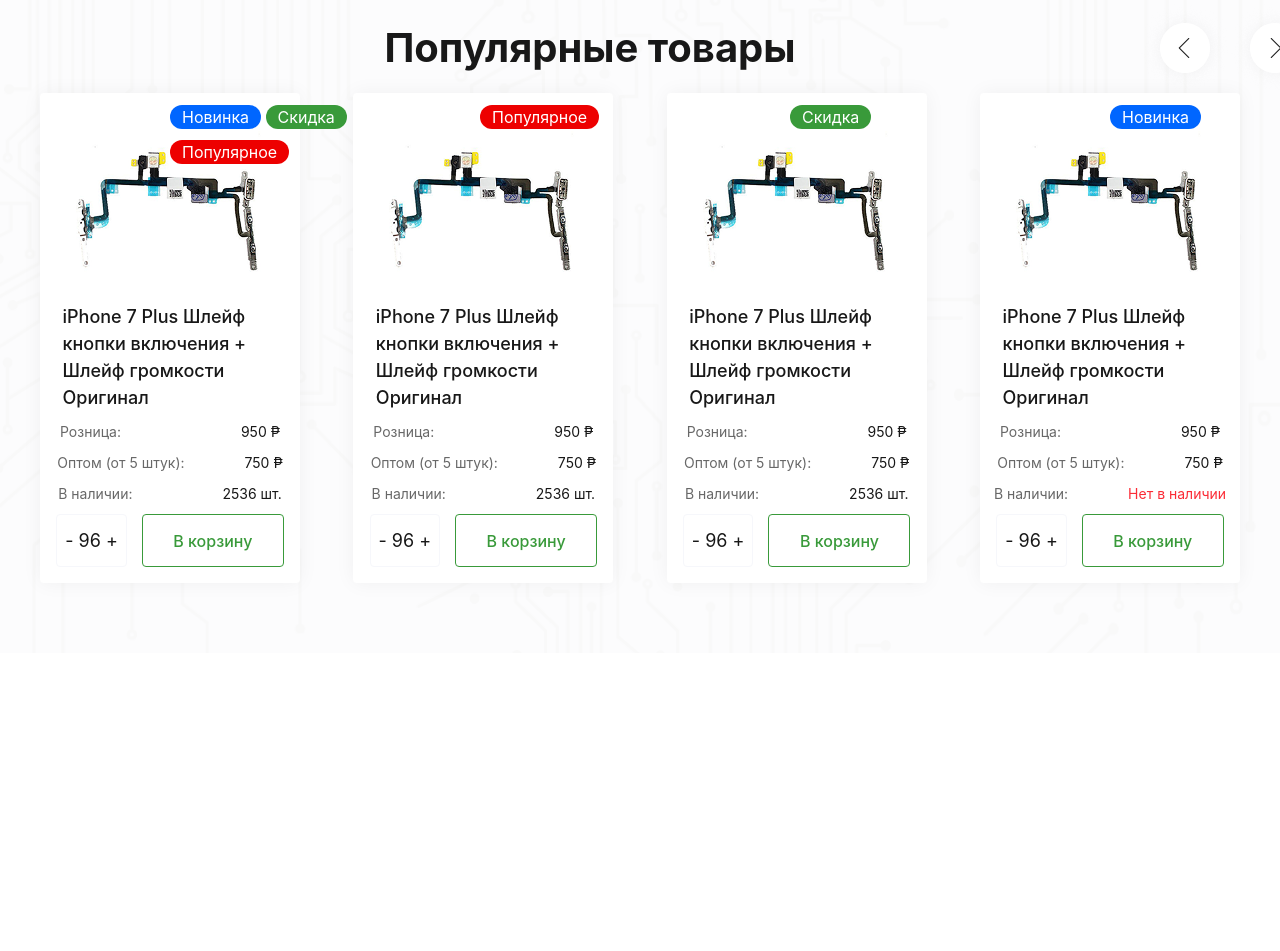
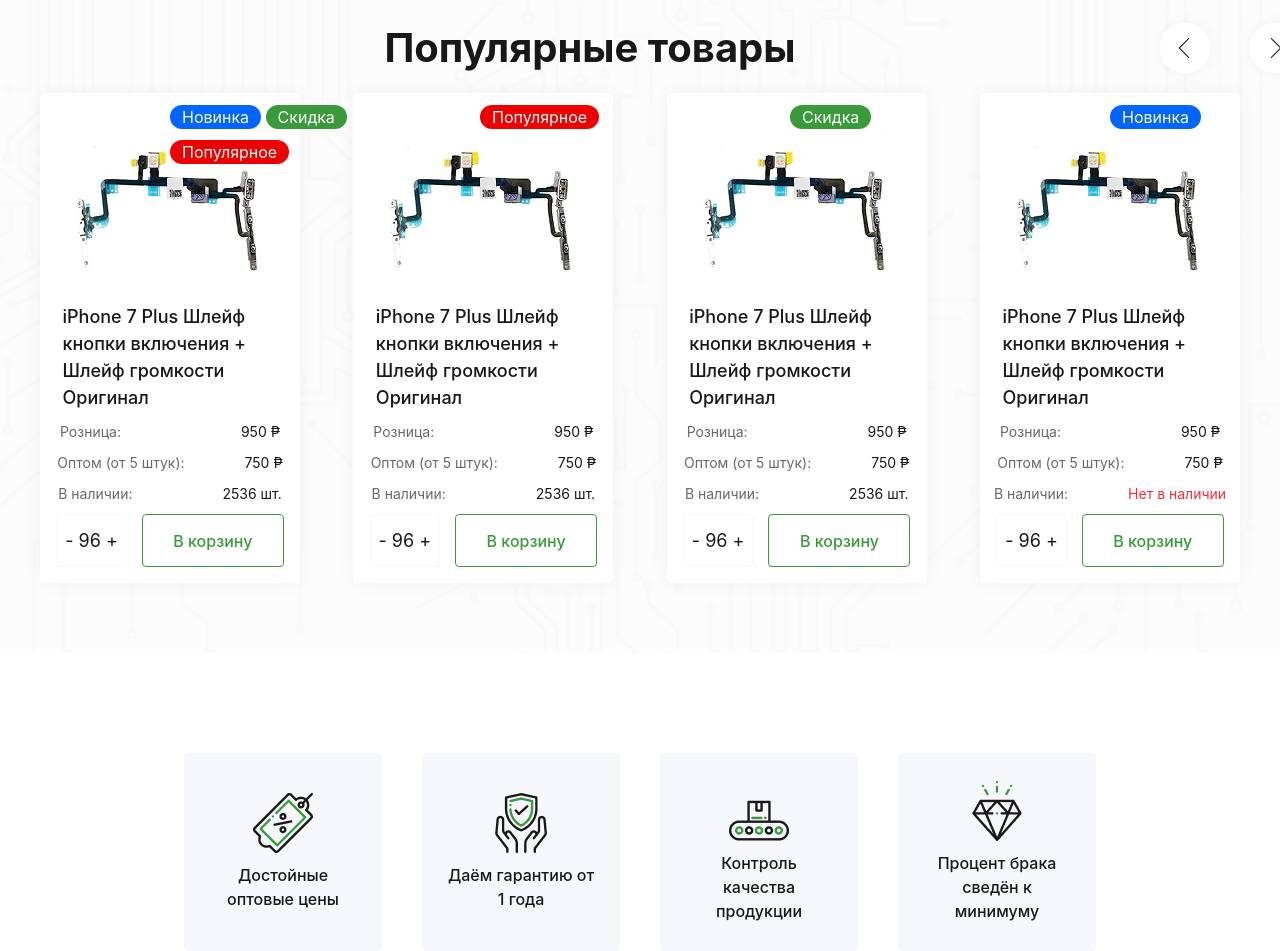
Before and after one commit to madinajahongirova01-jpg8/kor-bo-branch, a website: page src/zarina.html in a window 1280 px wide. Shown: the part 3000-3951 px from the top of the page. Before the commit the page ends 3653 px from the top, so only its background shows below. Drawn offline with nearby package versions, Linux system fonts and the light colour scheme; files that its build step writes are made by us from their sources.

Commit message:
commit5'zarina

```diff
--- a/src/zarina.html
+++ b/src/zarina.html
@@ -293,6 +293,24 @@
         </div>
     </div>
     </section>
+    <section class=" max-w-[1200px] mt-[60px] lg:mt-[100px] m-auto flex flex-wrap justify-center gap-[20px] lg:gap-[40px]">
+        <div class="flex flex-col gap-[10px] items-center justify-center h-[180px] w-[170px] lg:w-[198px] lg:h-[198px] bg-[#F6F7FB] rounded-[4px]">
+            <img src="./images/discount (2) 1.png" alt="">
+            <p class="text-[#181818] font-medium w-[120px] lg:w-[150px] text-center">Достойные оптовые цены</p>
+        </div>
+        <div class="flex flex-col gap-[10px] items-center justify-center  h-[180px] w-[170px] lg:w-[198px] lg:h-[198px] bg-[#F6F7FB] rounded-[4px]">
+            <img src="./images/safe 1.png" alt="">
+            <p class="text-[#181818] font-medium w-[120px] lg:w-[150px] text-center">Даём гарантию от 1 года</p>
+        </div>
+        <div class="flex flex-col gap-[10px] items-center justify-center  h-[180px] w-[170px] lg:w-[198px] lg:h-[198px] bg-[#F6F7FB] rounded-[4px]">
+            <img src="./images/factory 1.png" alt="">
+            <p class="text-[#181818] font-medium w-[120px] lg:w-[150px] text-center">Контроль качества продукции</p>
+        </div>
+        <div class="flex flex-col gap-[10px] items-center justify-center h-[180px] w-[170px] lg:w-[198px] lg:h-[198px] bg-[#F6F7FB] rounded-[4px]">
+            <img src="./images/quality (1) 1.png" alt="">
+            <p class="text-[#181818] font-medium w-[120px] lg:w-[150px] text-center">Процент брака сведён к минимуму</p>
+        </div>
+    </section>
     </main>
 </body>
 
```
Also changed, not shown: src/images/discount (2) 1.png (added), src/images/factory 1.png (added), src/images/quality (1) 1.png (added), src/images/safe 1.png (added).
